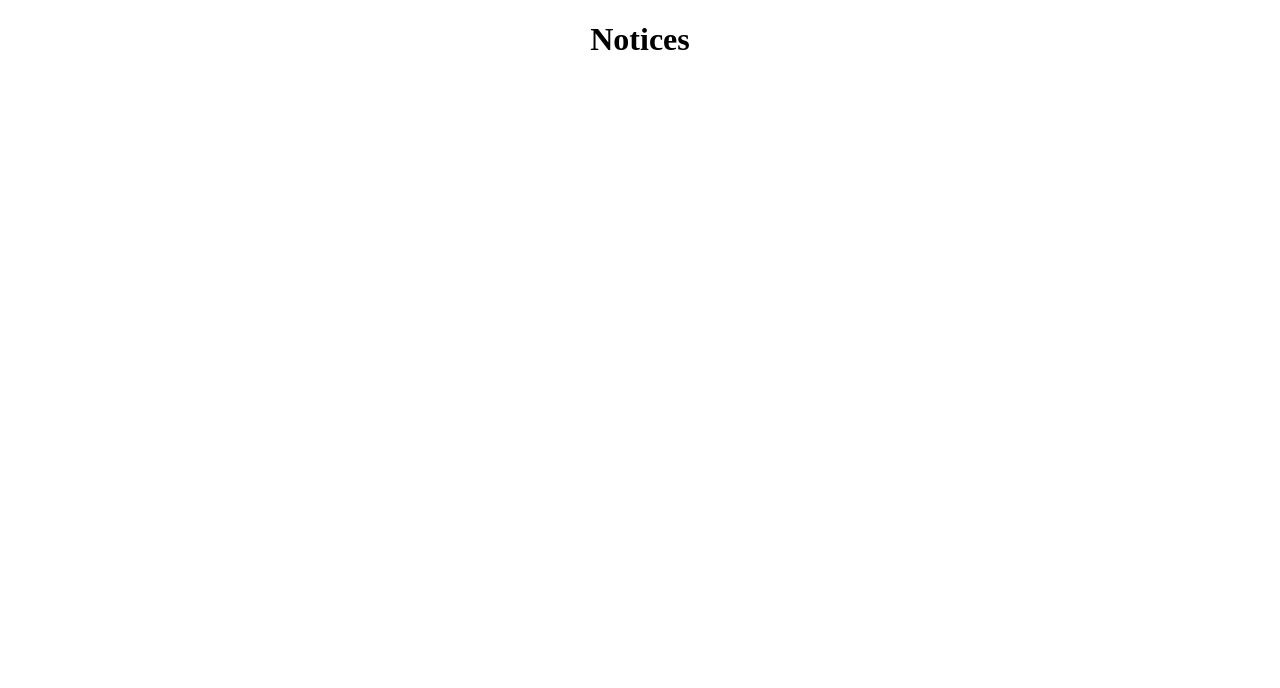
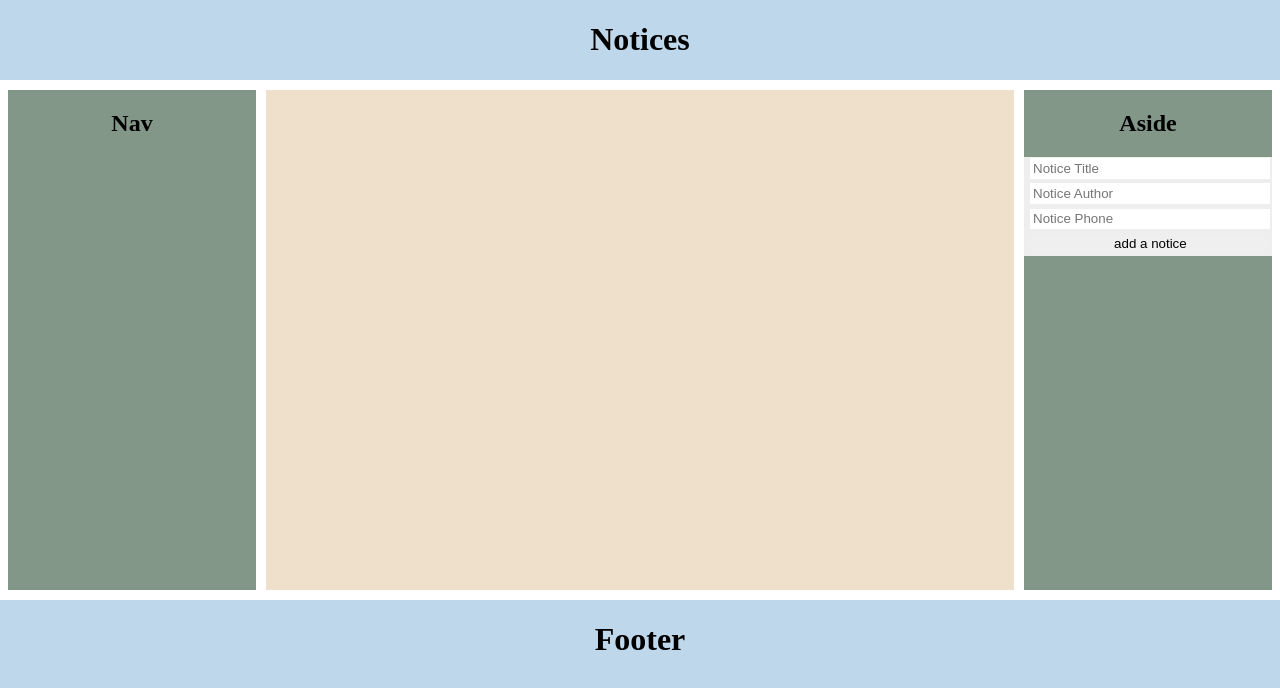
Before and after one commit to Gregorio-Moreta/noticeboard_client, a React (Create React App) app: page / in a window 1280 px wide. Shown: the top 688 px of the page. Built offline with nearby package versions, Linux system fonts and the light colour scheme; a web font is replaced by a local one.

Commit message:
Basic setup of components rendering, css was already done.

```diff
--- a/src/App.js
+++ b/src/App.js
@@ -1,7 +1,22 @@
+import { useState, useEffect } from "react"
+import Aside from './components/Aside'
+import Footer from './components/Footer'
+import Header from './components/Header'
+import Main from './components/Main'
+import Nav from './components/Nav'
+
+
 function App() {
+  const [noticesState, setNoticesState] = useState({notices: []})
   return (
     <div className="App">
-      <h1>Notices</h1>
+      <div className='container'>
+        <Header />
+        <Aside />
+        <Main notices={noticesState.notices} />
+        <Nav />
+        <Footer />
+      </div>
     </div>
   )
 }
```
Also changed, not shown: 1 other file (tests, documents, lock files or other folders).
